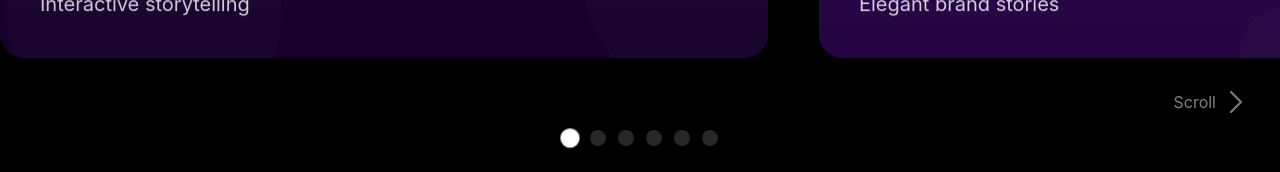
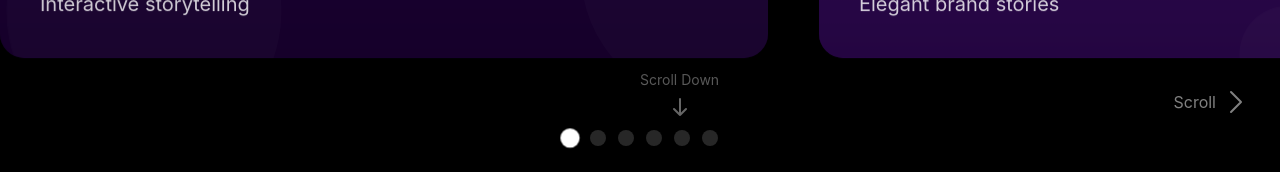
Before and after one commit to Mr-Neutr0n/owly_studio_website, a Next.js app: page / in a window 1280 px wide. Shown: the part 1070-1242 px from the top of the page. Built offline with nearby package versions, Linux system fonts and the light colour scheme.

Commit message:
Fix vertical scrolling on carousel and add scroll down indicator

```diff
--- a/components/App.js
+++ b/components/App.js
@@ -78,12 +78,32 @@ const App = () => {
 
     const scrollContainer = carouselRef.current;
 
-    // Mouse wheel scrolling - make horizontal
+    // Mouse wheel scrolling - improved to allow vertical scrolling when needed
     const handleWheel = (e) => {
-      if (Math.abs(e.deltaX) < Math.abs(e.deltaY)) {
-        e.preventDefault();
-        scrollContainer.scrollLeft += e.deltaY;
+      // Allow natural vertical scrolling in these cases:
+      // 1. When explicitly scrolling down with high intensity
+      // 2. When carousel is at its leftmost position and trying to scroll left
+      // 3. When carousel is at its rightmost position and trying to scroll right
+      const isAtLeftEdge = scrollContainer.scrollLeft <= 0;
+      const isAtRightEdge = scrollContainer.scrollLeft + scrollContainer.clientWidth >= scrollContainer.scrollWidth - 10;
+      const isScrollingDown = e.deltaY > 0;
+      const isScrollingHorizontally = Math.abs(e.deltaX) > Math.abs(e.deltaY);
+      const isHighIntensityVerticalScroll = Math.abs(e.deltaY) > 80;
+
+      // Allow natural (vertical) scrolling when:
+      if (
+        (isScrollingDown && isHighIntensityVerticalScroll) || // Explicit downward scroll
+        (isAtLeftEdge && e.deltaY < 0) || // At left edge and trying to scroll more left
+        (isAtRightEdge && e.deltaY > 0) || // At right edge and trying to scroll more right
+        isScrollingHorizontally // Already scrolling horizontally
+      ) {
+        // Don't prevent default to allow natural page scrolling
+        return;
       }
+
+      // Otherwise, convert to horizontal scroll
+      e.preventDefault();
+      scrollContainer.scrollLeft += e.deltaY;
       updateActiveIndex();
     };
 
@@ -349,6 +369,33 @@ const App = () => {
           ))}
         </div>
 
+        {/* Vertical Scroll Indicator */}
+        <motion.div
+          initial={{ opacity: 0, y: -10 }}
+          animate={{ opacity: 1, y: 0 }}
+          transition={{ delay: 1.5, duration: 0.8 }}
+          className="absolute left-1/2 bottom-6 transform -translate-x-1/2 flex flex-col items-center text-white/40 cursor-pointer"
+          onClick={() => window.scrollTo({ top: window.innerHeight, behavior: 'smooth' })}
+        >
+          <span className="text-sm mb-2">Scroll Down</span>
+          <svg
+            className="animate-bounce"
+            width="24"
+            height="24"
+            viewBox="0 0 24 24"
+            fill="none"
+            xmlns="http://www.w3.org/2000/svg"
+          >
+            <path
+              d="M12 4L12 20M12 20L18 14M12 20L6 14"
+              stroke="currentColor"
+              strokeWidth="2"
+              strokeLinecap="round"
+              strokeLinejoin="round"
+            />
+          </svg>
+        </motion.div>
+
         {/* Scroll Indicator */}
         <motion.div
           initial={{ opacity: 0 }}
```
